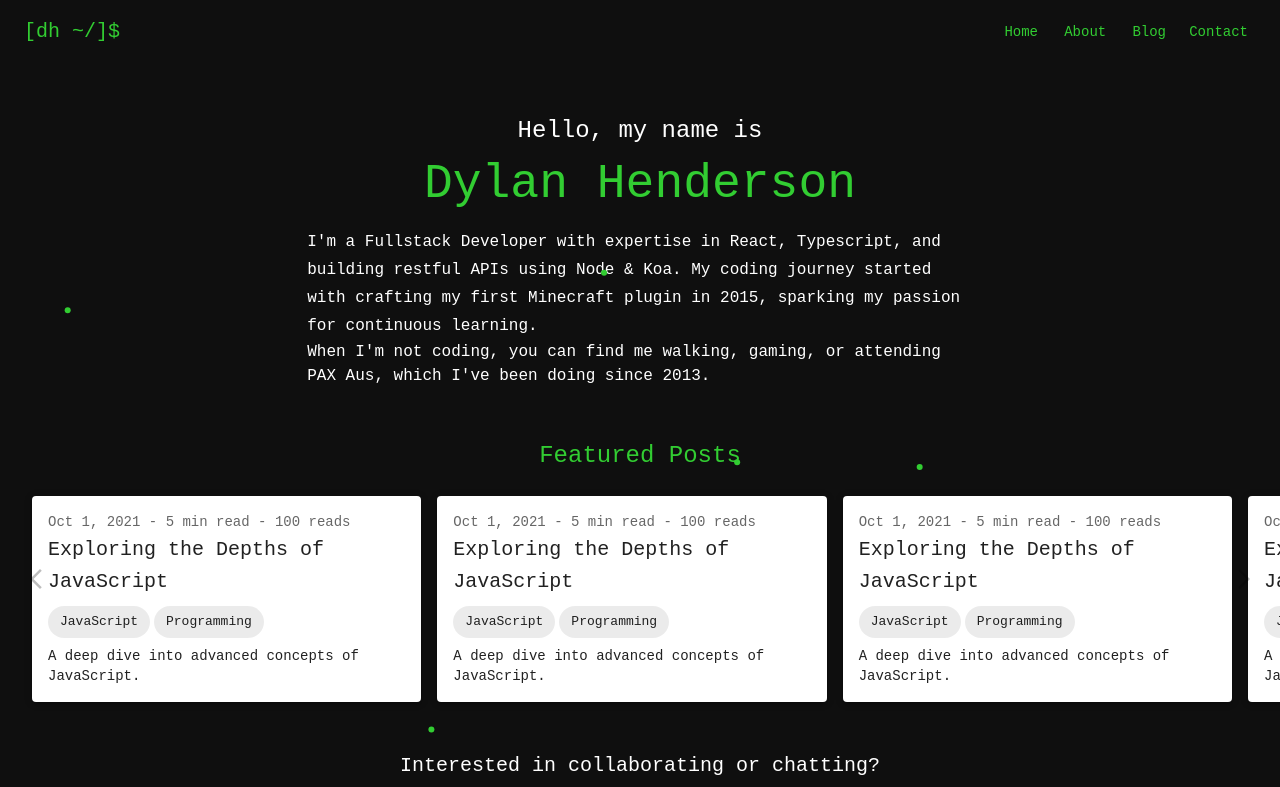
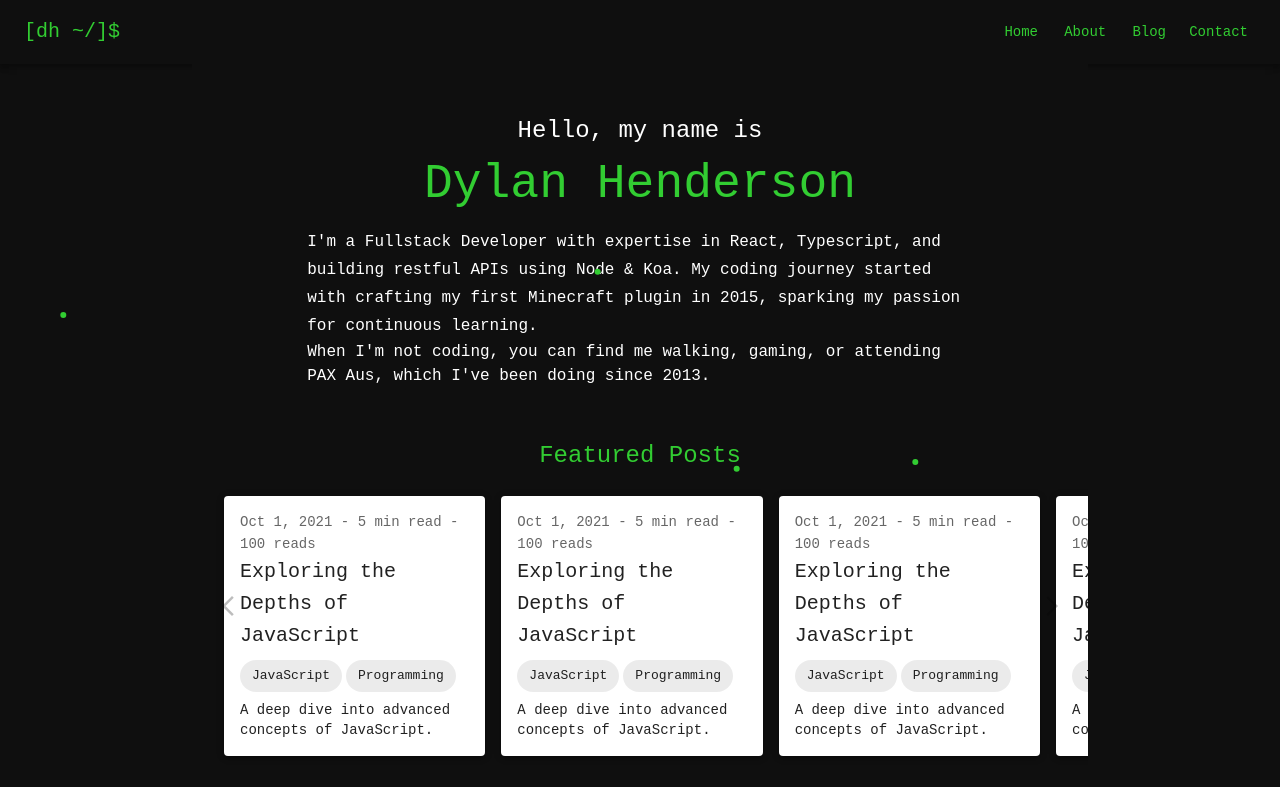
Before and after one commit to Dyltom/iamdylan.dev, a Next.js app: page / in a window 1280 px wide. Shown: the top 787 px of the page. Built offline with nearby package versions, Linux system fonts and the light colour scheme.

Commit message:
page fixed content fix

```diff
--- a/src/app/layout.tsx
+++ b/src/app/layout.tsx
@@ -19,19 +19,23 @@ export default function RootLayout({
   return (
     <html lang="en">
       <body>
-        <ParticleBackground />
-
         <ThemeRegistry>
           <Box
             sx={{
-              display: 'grid',
-              gridTemplateRows: 'auto 1fr auto', // Header, content, footer
+              backgroundColor: 'primary.main',
               minHeight: '100vh',
-              bgColor: 'primary.main',
+              display: 'flex',
+              flexDirection: 'column',
             }}
           >
+            <ParticleBackground />
             <NavigationBar />
-            <Box component="main">{children}</Box>
+            <Box
+              component="main"
+              sx={{ flexGrow: 1, maxWidth: '70vw', margin: 'auto' }}
+            >
+              {children}
+            </Box>
             <Footer />
           </Box>
         </ThemeRegistry>
```
